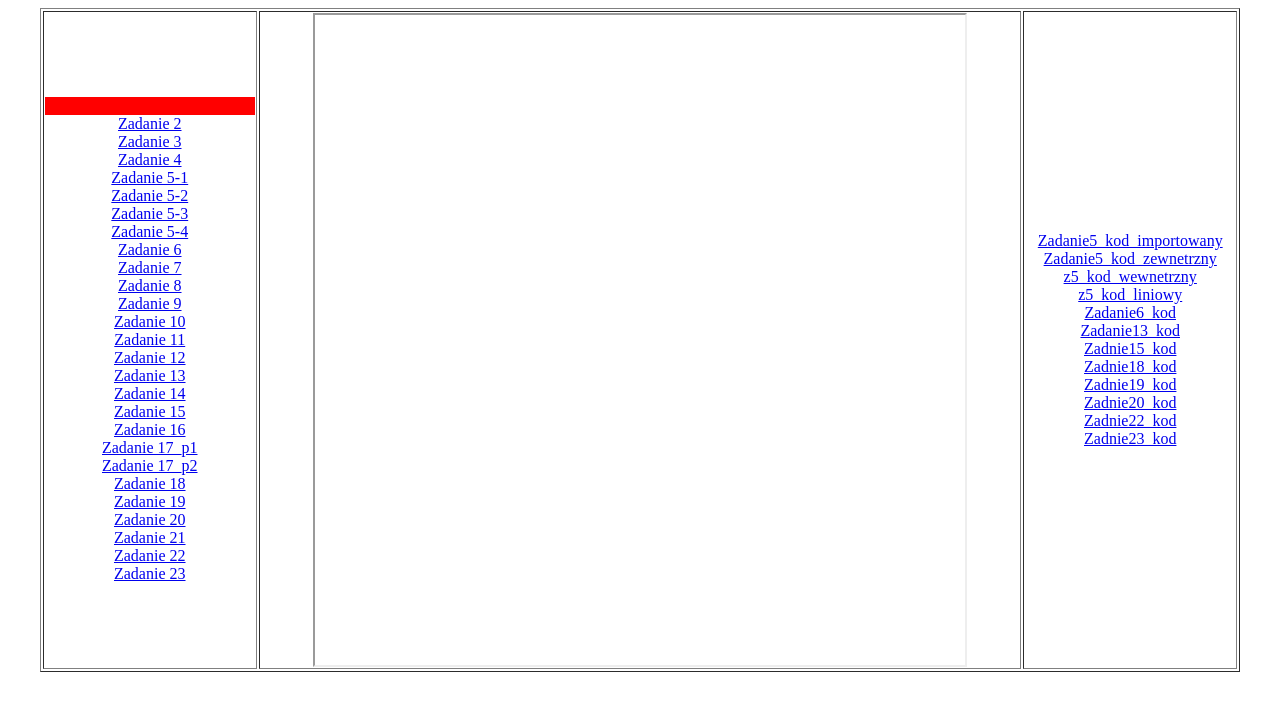
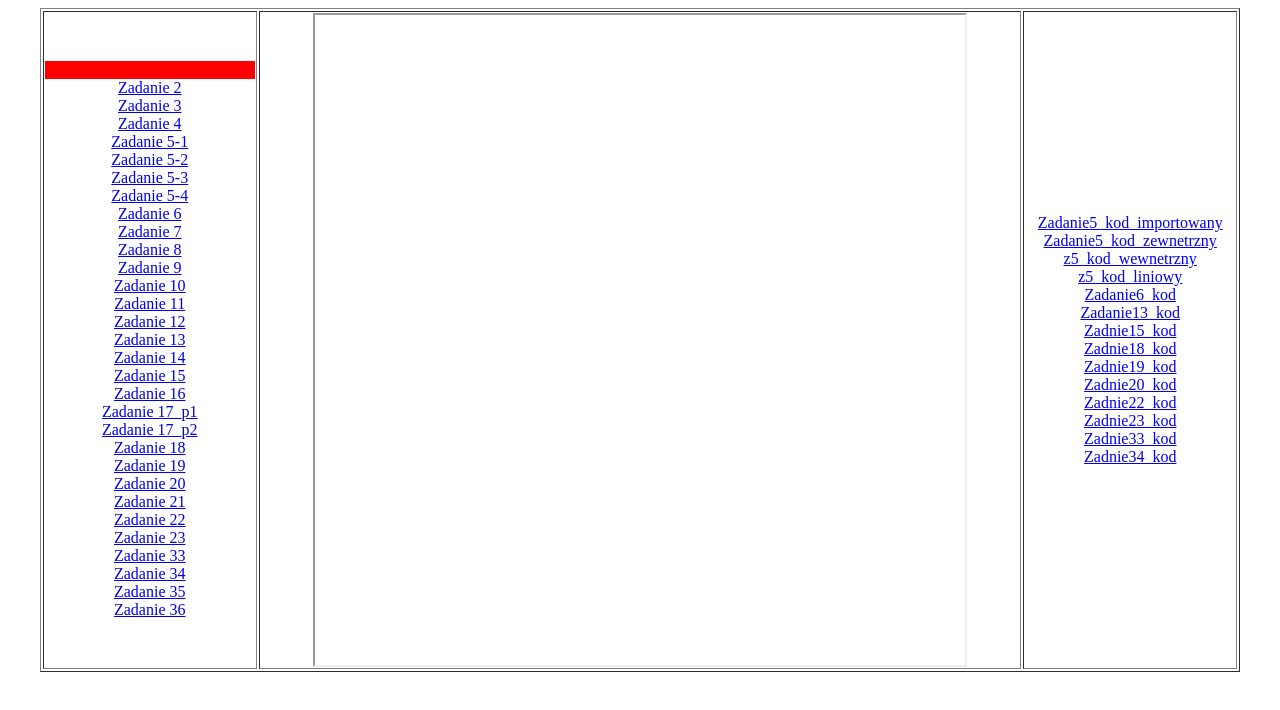
Before and after one commit to magicolaff/CSS1, a plain HTML site: page index.html in a window 1280 px wide. Drawn offline with Linux system fonts and the light colour scheme.

Commit message:
Update index.html

```diff
--- a/index.html
+++ b/index.html
@@ -58,6 +58,14 @@
  <a href="Zadanie22_mick.html" target="strony">Zadanie 22</a>
  <br>
  <a href="Zadanie23_mick.html" target="strony">Zadanie 23</a>
+ <br>
+ <a href="Zadanie33_mick.html" target="strony">Zadanie 33</a>
+ <br>
+ <a href="Zadanie34_mick.html" target="strony">Zadanie 34</a>
+ <br>
+ <a href="Zadanie35_mick.html" target="strony">Zadanie 35</a>
+ <br>
+ <a href="Zadanie36_mick.html" target="strony">Zadanie 36</a>
 </td>
 
  <td align=center><iframe width=650 height=650 name="strony" src="start.html" border="0"></iframe>
@@ -89,6 +97,11 @@
     <br>
     <a href="Zadanie23_mick_kod.html" target="strony">Zadnie23_kod</a>
     <br>
+    <a href="Zadanie33_mick_kod.html" target="strony">Zadnie33_kod</a>
+    <br>
+    <a href="Zadanie34_mick_kod.html" target="strony">Zadnie34_kod</a>
+    <br>
+
      </td>
  </tr>
 </table>
```
